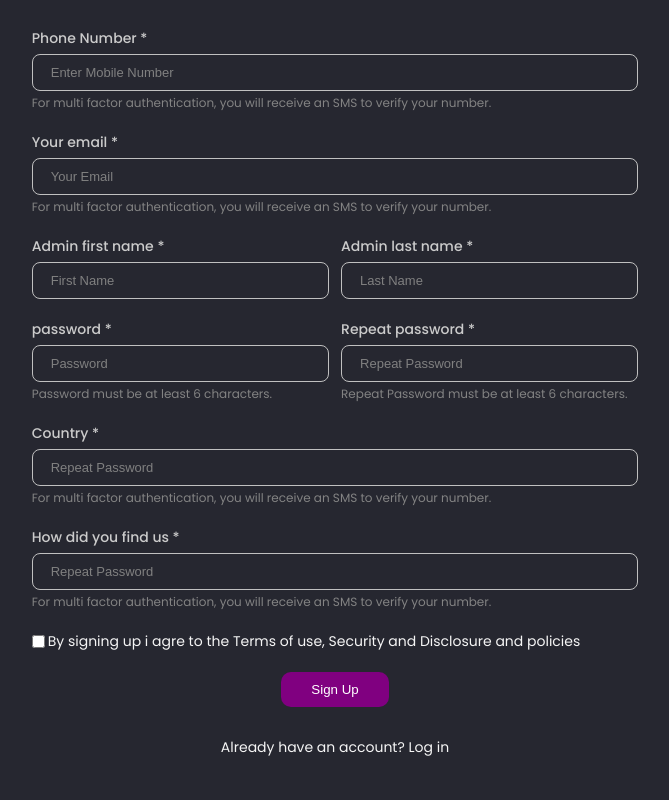
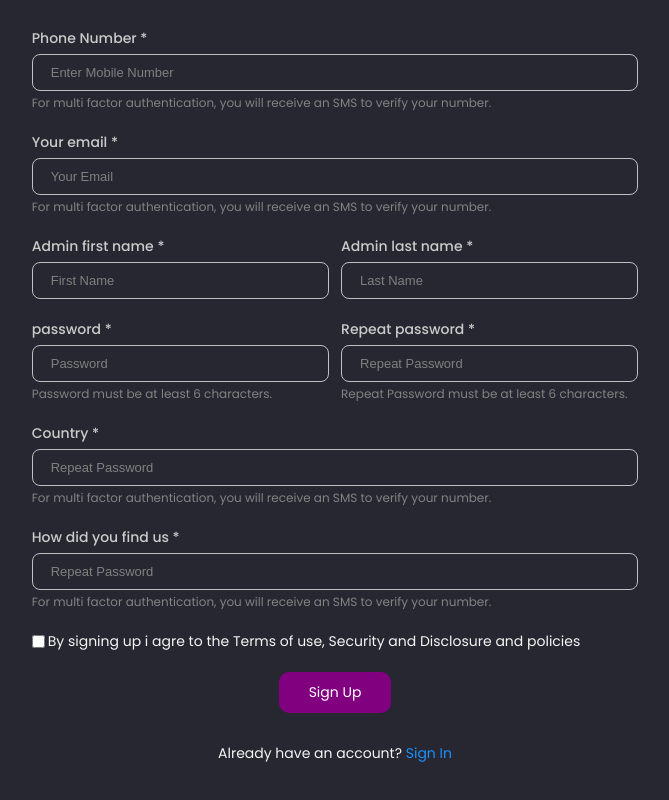
Before and after one commit to SolEarn-1-0/SolEarn-Frontend, a React (Create React App) app: page /worker/sign-up in a window 1280 px wide. Shown: the part 240-1040 px from the top of the page, without its empty margins (305-974 px from the left). Built offline with nearby package versions, Linux system fonts and the light colour scheme.

Commit message:
changed buttons to links

```diff
--- a/src/pages/businessRegisteration.js
+++ b/src/pages/businessRegisteration.js
@@ -1,6 +1,6 @@
 import Style from "../styles/business.module.css";
 import Navlogo from "../components/navlogo";
-// import {BsFillCaretDownFill} from "react-icons/bs";
+import { NavLink } from "react-router-dom"
 
 
 
@@ -67,13 +67,13 @@ const BusinessRegisteration = () => {
                         <label htmlFor="">By signing up i agre to the Terms of use, Security and Disclosure and policies</label>
                     </div>
                     <div className={Style.buttonWrapper}>
-                        <button>Sign Up</button>
+                        <NavLink to="/">Sign Up</NavLink>
                     </div>
 
 
                 </form>
                 <div className={Style.lastText}>
-                    <p>Already have an account? Log in</p>
+                    <p>Already have an account? <NavLink>Sign In</NavLink></p>
                 </div>
             </div>
         </div>
--- a/src/pages/workerRegisteration.js
+++ b/src/pages/workerRegisteration.js
@@ -1,5 +1,6 @@
 import Style from "../styles/business.module.css"
 import Navlogo from "../components/navlogo"
+import { NavLink } from "react-router-dom"
 
 
 
@@ -67,13 +68,13 @@ const WorkerRegisteration = () => {
                         <label htmlFor="">By signing up i agre to the Terms of use, Security and Disclosure and policies</label>
                     </div>
                     <div className={Style.buttonWrapper}>
-                        <button>Sign Up</button>
+                        <NavLink to="/">Sign Up</NavLink>
                     </div>
 
 
                 </form>
                 <div className={Style.lastText}>
-                    <p>Already have an account? Log in</p>
+                    <p>Already have an account?  <NavLink>Sign In</NavLink></p>
                 </div>
             </div>
         </div>
--- a/src/styles/business.module.css
+++ b/src/styles/business.module.css
@@ -83,13 +83,15 @@
     display: grid;
     place-items: center;
 }
-.buttonWrapper button{
+.buttonWrapper a{
     width: fit-content;
     padding: 10px 30px;
     color: white;
     background-color: purple;
     border-radius: 10px;
     border: 0px;
+    text-decoration: none;
+    font-size: 14px;
 
 }
 
@@ -97,3 +99,9 @@
     font-size: 14px;
     color: whitesmoke;
 }
+.lastText a{
+    background-color: rgb(38, 39, 48);
+    border: 0px;
+    text-decoration: none;
+    color: dodgerblue;
+}
```
